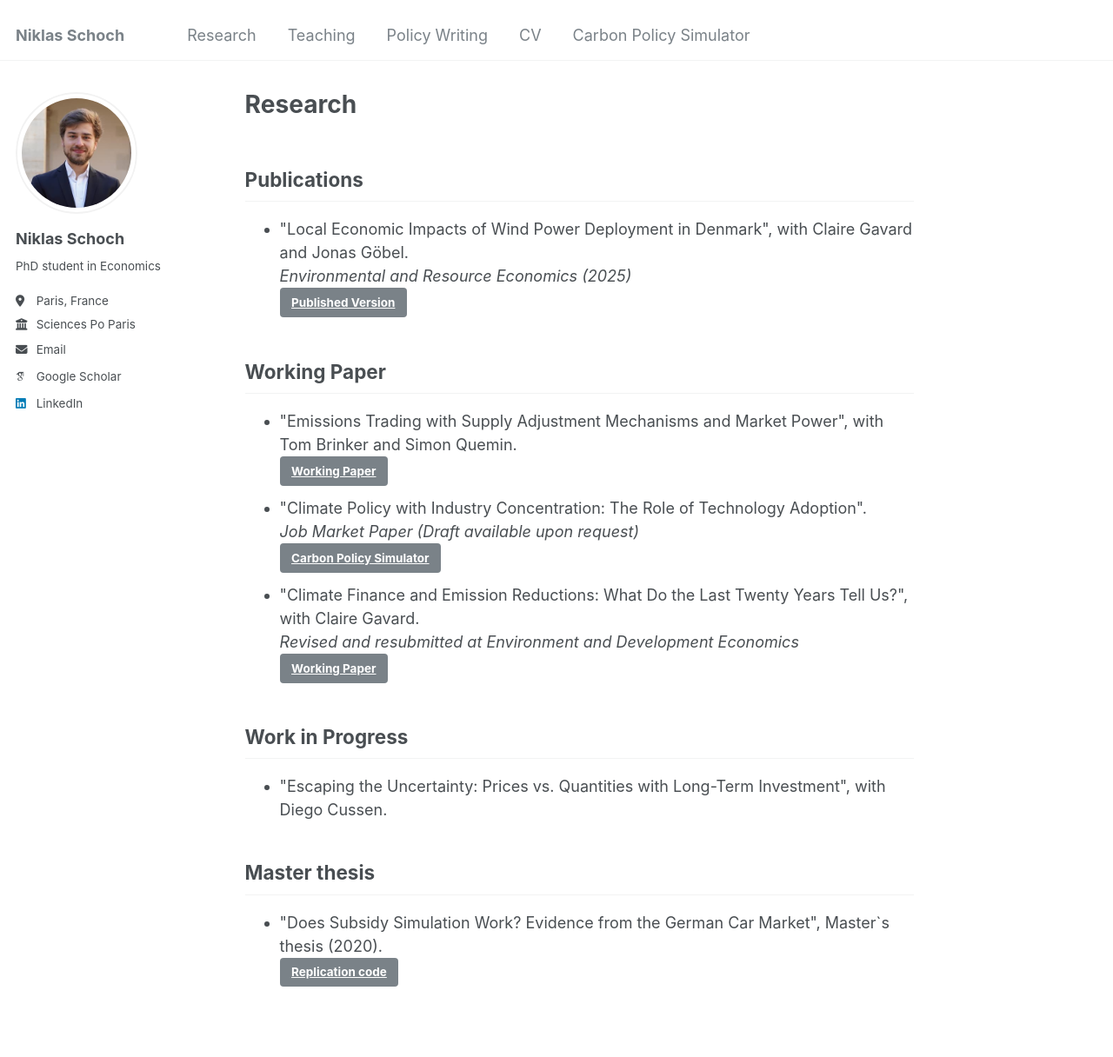
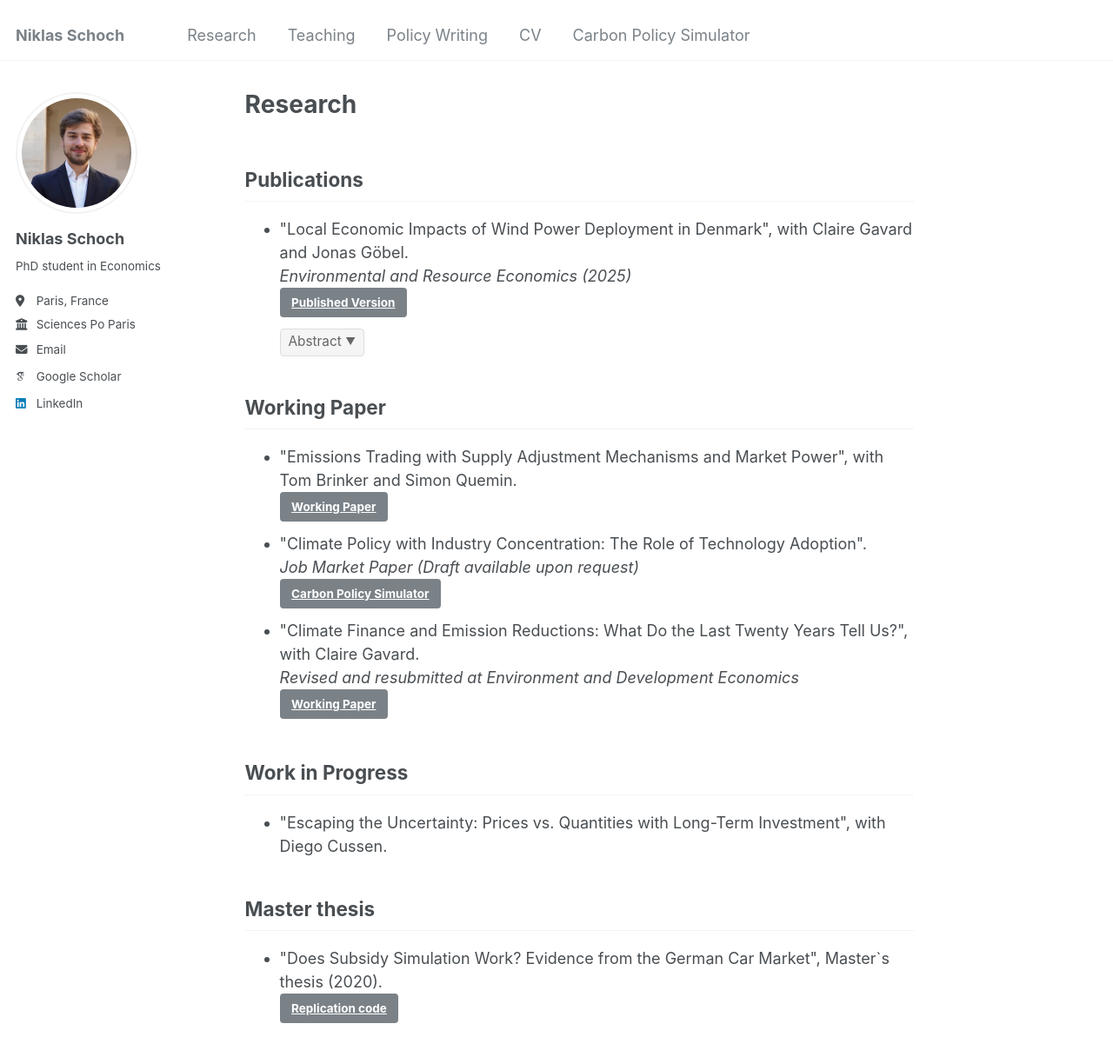
Before and after one commit to niklasschoch/niklasschoch.github.io, a Jekyll site: the page built from _pages/research.md, in a window 1280 px wide and 1400 px high. Shown: the top 1216 px of the window at 87% size. Built offline with Jekyll 4.4.1, drawn with Linux system fonts in a browser that asks for light colours; some web fonts are replaced.

Commit message:
Include Abstracts

```diff
--- a/_pages/research.md
+++ b/_pages/research.md
@@ -27,6 +27,13 @@ author_profile: true
         <a href="{{ link.url }}" class="btn" target="_blank" rel="noopener" style="margin-right: 0.5rem;">{{ link.label }}</a>
       {% endfor %}
     {% endif -%}
+    {% if item.abstract %}
+      <br/>
+      <details class="pub-abstract">
+        <summary class="pub-abstract__toggle">Abstract <span class="pub-abstract__arrow" aria-hidden="true">▼</span></summary>
+        <p class="pub-abstract__text">{{ item.abstract }}</p>
+      </details>
+    {% endif -%}
   </li>
 {% endfor %}
 </ul>
--- a/assets/css/main.scss
+++ b/assets/css/main.scss
@@ -57,3 +57,44 @@
   border: 2px solid #f2f2f2;
   box-shadow: 0 0 6px rgba(0, 0, 0, 0.05);
 }
+
+/* Clickable abstract for publications */
+.pub-abstract {
+  margin-top: 0.5rem;
+}
+.pub-abstract__toggle {
+  cursor: pointer;
+  display: inline-flex;
+  align-items: center;
+  gap: 0.25rem;
+  padding: 0.2rem 0.5rem;
+  font-size: 0.85rem;
+  color: var(--text-muted, #666);
+  background: var(--background-alt, #f5f5f5);
+  border: 1px solid var(--border-color, #ddd);
+  border-radius: 4px;
+  list-style: none;
+  user-select: none;
+}
+.pub-abstract__toggle::-webkit-details-marker {
+  display: none;
+}
+.pub-abstract__toggle:hover {
+  background: var(--background-hover, #eee);
+  color: var(--text, #333);
+}
+.pub-abstract__arrow {
+  font-size: 0.65rem;
+  transition: transform 0.2s ease;
+}
+.pub-abstract[open] .pub-abstract__arrow {
+  transform: rotate(180deg);
+}
+.pub-abstract__text {
+  margin: 0.75rem 0 0;
+  padding: 0.75rem;
+  background: var(--background-alt, #f9f9f9);
+  border-left: 3px solid var(--border-color, #ddd);
+  font-size: 0.9rem;
+  line-height: 1.6;
+}
```
Also changed, not shown: _publications/wind-denmark.md (+1 -0 lines).
